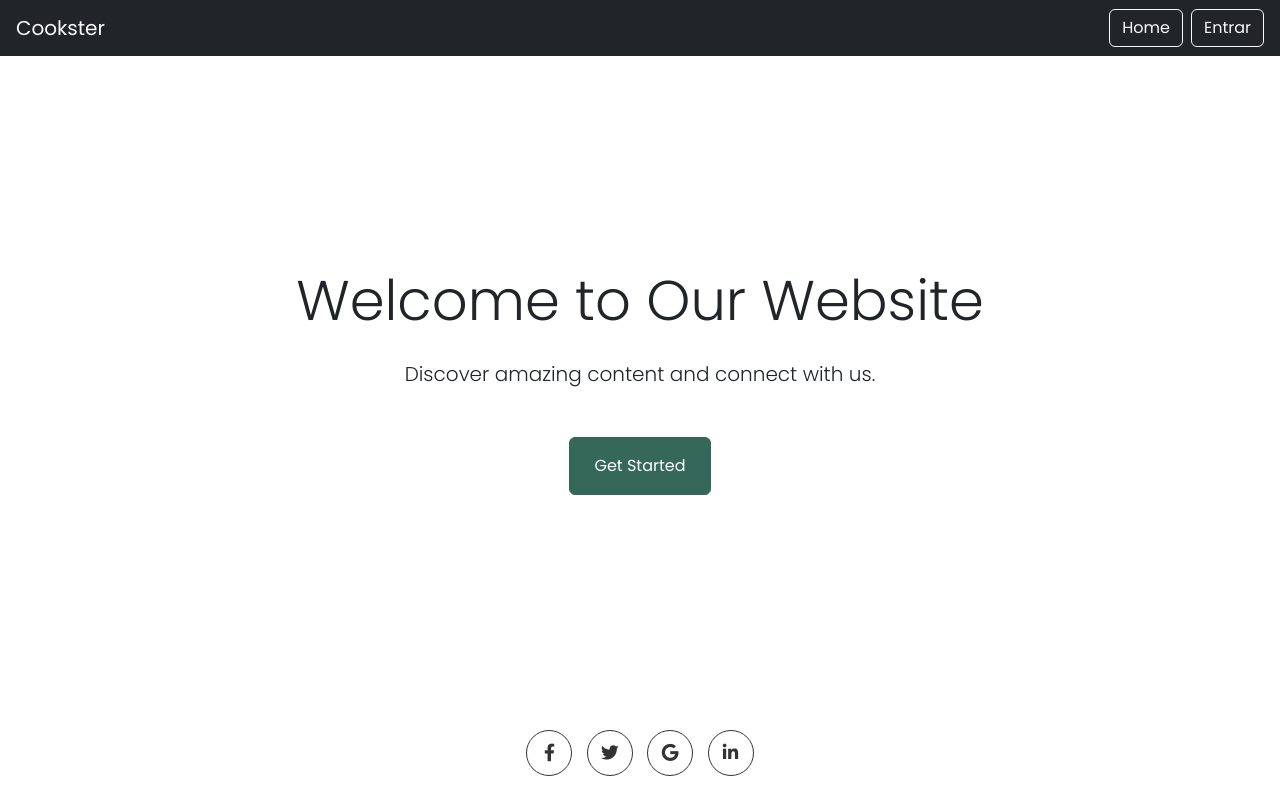
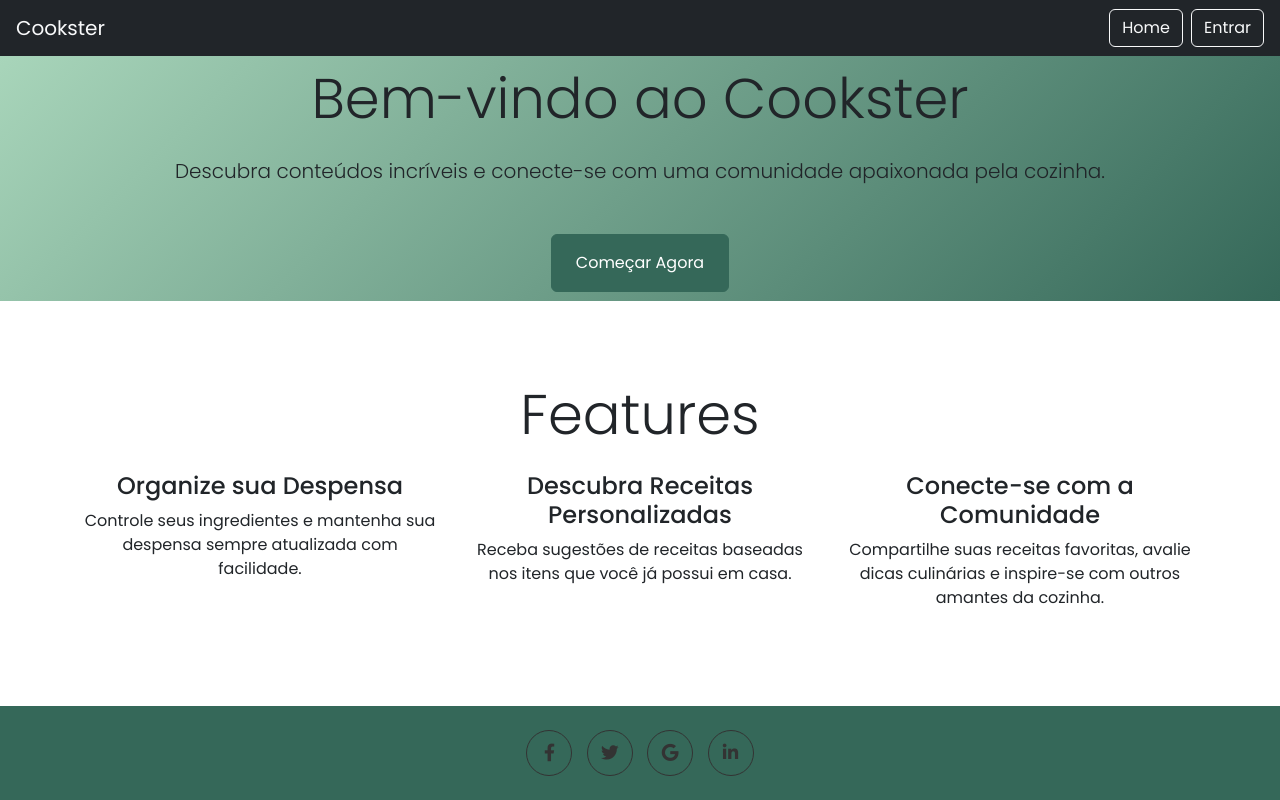
Before and after one commit to Nyfeu/Cookster, a React (Vite) app in the folder front/: page / in a window 1280 px wide. Built offline with nearby package versions, Linux system fonts and the light colour scheme.

Commit message:
feat(landing-page): continuar esqueleto da landing page

```diff
--- a/front/src/components/LandingPage/LandingPage.css
+++ b/front/src/components/LandingPage/LandingPage.css
@@ -13,10 +13,23 @@
 }
 
 .container-home {
-    min-height: 93vh;
+    height: 93vh;
     margin-top: 7vh;;
 }
 
 .container-page {
     background-color: white;
 }
+
+#hero-section {
+    background-image: linear-gradient(-45deg, var(--secondary-color) 0%, var(--primary-color) 100%);
+}
+
+#features {
+    padding: 5em 0;
+}
+
+#social-media-footer {
+    background-color: var(--secondary-color);
+    color: white;
+}
--- a/front/src/components/LandingPage/LandingPage.jsx
+++ b/front/src/components/LandingPage/LandingPage.jsx
@@ -2,29 +2,28 @@ import React from 'react'
 import NavBar from '../NavBar'
 import SocialMediaIcons from '../AuthForm/components/SocialMediaIcons'
 import './LandingPage.css'
+import HeroSection from './components/HeroSection'
+import FeaturesSection from './components/FeatureSection'
 
 const LandingPage = () => {
     return (
         <>
             <div className='container-page'>
+
                 <NavBar />
                 <div className="container-fluid container-home p-0 d-flex flex-column">
-                    {/* Seção principal - conteúdo centralizado */}
-                    <div className="flex-grow-1 d-flex align-items-center justify-content-center">
-                        <div className="text-center px-4">
-                            <h1 className="display-4 mb-4">Welcome to Our Website</h1>
-                            <p className="lead mb-5">Discover amazing content and connect with us.</p>
-                            <button type="button" className="btn btn-custom px-4 py-3">
-                                Get Started
-                            </button>
-                        </div>
+
+                    {/* Seções da Landing Page */}
+                    <HeroSection/>
+                    <FeaturesSection/>
+
+                    {/* Ícones de redes sociais - no final da página */}
+                    <div id="social-media-footer" className="text-center py-4">
+                        <SocialMediaIcons/>
                     </div>
 
-                    {/* Ícones de redes sociais - no final da página */}
-                    <div className="text-center py-4">
-                        <SocialMediaIcons />
-                    </div>
                 </div>
+
             </div>
         </>
     )
--- /dev/null
+++ b/front/src/components/LandingPage/components/FeatureSection.jsx
@@ -0,0 +1,27 @@
+import React from 'react';
+
+const FeaturesSection = () => {
+  return (
+    <section id="features" className="text-center">
+      <div className="container">
+        <h2 className="display-4 mb-4">Features</h2>
+        <div className="row">
+          <div className="col-md-4">
+            <h4>Organize sua Despensa</h4>
+            <p>Controle seus ingredientes e mantenha sua despensa sempre atualizada com facilidade.</p>
+          </div>
+          <div className="col-md-4">
+            <h4>Descubra Receitas Personalizadas</h4>
+            <p>Receba sugestões de receitas baseadas nos itens que você já possui em casa.</p>
+          </div>
+          <div className="col-md-4">
+            <h4>Conecte-se com a Comunidade</h4>
+            <p>Compartilhe suas receitas favoritas, avalie dicas culinárias e inspire-se com outros amantes da cozinha.</p>
+          </div>
+        </div>
+      </div>
+    </section>
+  );
+};
+
+export default FeaturesSection;
--- /dev/null
+++ b/front/src/components/LandingPage/components/HeroSection.jsx
@@ -0,0 +1,18 @@
+import React from 'react'
+import { Link } from 'react-router-dom';
+
+const HeroSection = () => {
+    return (
+        <section id="hero-section" className="flex-grow-1 d-flex align-items-center justify-content-center">
+            <div className="text-center px-4">
+                <h1 className="display-4 mb-4">Bem-vindo ao Cookster</h1>
+                <p className="lead mb-5">Descubra conteúdos incríveis e conecte-se com uma comunidade apaixonada pela cozinha.</p>
+                <Link to='/login' type="button" className="btn btn-custom px-4 py-3">
+                    Começar Agora
+                </Link>
+            </div>
+        </section>
+    )
+}
+
+export default HeroSection
```
